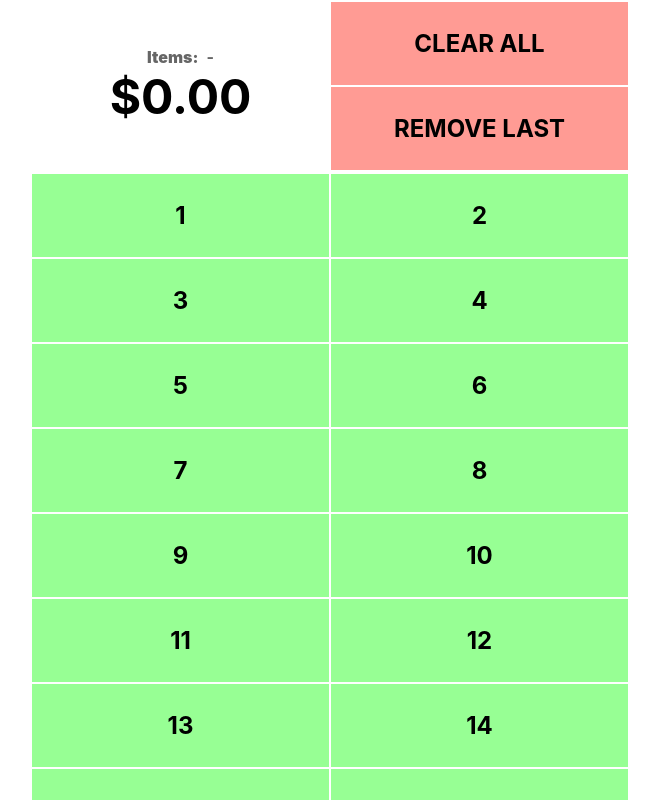
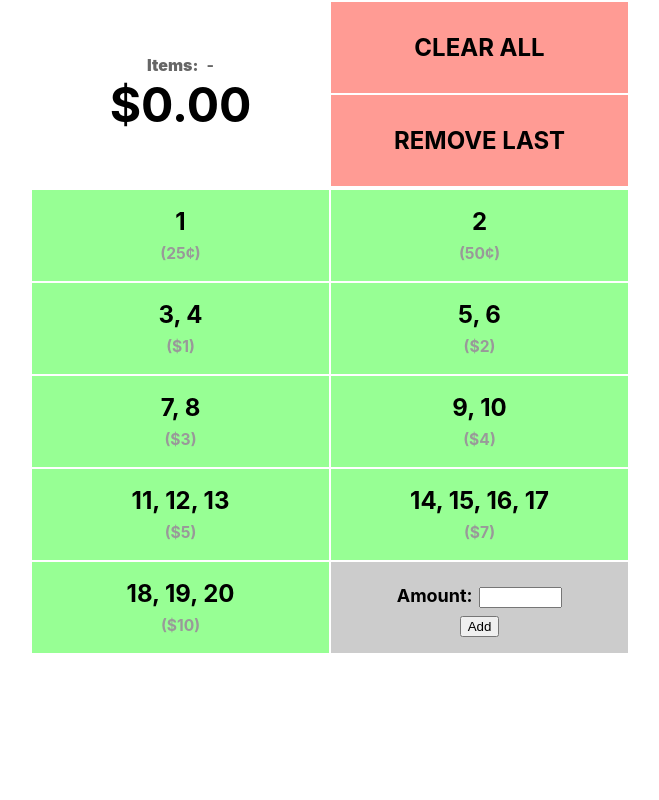
Before and after one commit to nathanalderson/christmas-store-calc, a React (Create React App) app: page / in a window 1280 px wide. Shown: the top 800 px of the page, without its empty margins (310-969 px from the left). Built offline with nearby package versions, Linux system fonts and the light colour scheme.

Commit message:
Combo buttons

```diff
--- a/src/App.css
+++ b/src/App.css
@@ -34,7 +34,8 @@ table {
 td {
   width: 50%;
   font-size: 150%;
-  padding: 1em 0.2em;
+  padding: 0em 0.2em;
+  height: 85px;
   font-weight: bolder;
 }
 
@@ -54,6 +55,11 @@ td {
   border: 3px #888 solid;
 }
 
+.button .value {
+  color: #999;
+  font-size: 65%;
+}
+
 td.number {
   background: #97ff94;
 }
@@ -71,3 +77,20 @@ td.clear:active, td.removelast:active {
   background: #691f1a;
   color: #fff;
 }
+
+td.other {
+  background: #ccc;
+}
+
+td.other label {
+  font-size: 75%;
+}
+
+td.other input {
+  width: 75px;
+  margin-left: .5em;
+}
+
+td.other button {
+  clear: left;
+}
--- a/src/App.js
+++ b/src/App.js
@@ -2,26 +2,26 @@ import './App.css';
 import NumList from './NumList.js'
 import Total from './Total.js'
 import ButtonArea, {Clear, RemoveLast } from './Buttons.js'
-import React, { useState, useEffect } from 'react';
+import React, { useState } from 'react';
 
 function App() {
-  const [numlist, updateNumlist] = useState([]);
+  const [vals, setVals] = useState([]);
 
   return (
     <div className="App">
       <table class="header">
         <tr>
           <td rowspan="2">
-            <NumList numlist={numlist} />
-            <Total numlist={numlist} />
+            <NumList vals={vals} />
+            <Total  vals={vals} />
           </td>
-          <Clear updateNumlist={updateNumlist}/>
+          <Clear setVals={setVals}/>
         </tr>
         <tr>
-          <RemoveLast updateNumlist={updateNumlist}/>
+          <RemoveLast setVals={setVals}/>
         </tr>
       </table>
-      <ButtonArea numlist={numlist} updateNumlist={updateNumlist} />
+      <ButtonArea setVals={setVals} />
     </div>
   )
 }
--- a/src/Buttons.js
+++ b/src/Buttons.js
@@ -1,46 +1,28 @@
+import { getDisplayValue } from './util.js'
+
 function ButtonArea(props) {
   return (
     <div class="button-area">
       <table>
         <tr>
-          <Button updateNumlist={props.updateNumlist} num={1}/>
-          <Button updateNumlist={props.updateNumlist} num={2}/>
+          <Button setVals={props.setVals} val={0.25} display="1" />
+          <Button setVals={props.setVals} val={0.50} display="2" />
         </tr>
         <tr>
-          <Button updateNumlist={props.updateNumlist} num={3}/>
-          <Button updateNumlist={props.updateNumlist} num={4}/>
+          <Button setVals={props.setVals} val={1} display="3, 4" />
+          <Button setVals={props.setVals} val={2} display="5, 6" />
         </tr>
         <tr>
-          <Button updateNumlist={props.updateNumlist} num={5}/>
-          <Button updateNumlist={props.updateNumlist} num={6}/>
+          <Button setVals={props.setVals} val={3} display="7, 8" />
+          <Button setVals={props.setVals} val={4} display="9, 10" />
         </tr>
         <tr>
-          <Button updateNumlist={props.updateNumlist} num={7}/>
-          <Button updateNumlist={props.updateNumlist} num={8}/>
+          <Button setVals={props.setVals} val={5} display="11, 12, 13" />
+          <Button setVals={props.setVals} val={7} display="14, 15, 16, 17" />
         </tr>
         <tr>
-          <Button updateNumlist={props.updateNumlist} num={9}/>
-          <Button updateNumlist={props.updateNumlist} num={10}/>
-        </tr>
-        <tr>
-          <Button updateNumlist={props.updateNumlist} num={11}/>
-          <Button updateNumlist={props.updateNumlist} num={12}/>
-        </tr>
-        <tr>
-          <Button updateNumlist={props.updateNumlist} num={13}/>
-          <Button updateNumlist={props.updateNumlist} num={14}/>
-        </tr>
-        <tr>
-          <Button updateNumlist={props.updateNumlist} num={15}/>
-          <Button updateNumlist={props.updateNumlist} num={16}/>
-        </tr>
-        <tr>
-          <Button updateNumlist={props.updateNumlist} num={17}/>
-          <Button updateNumlist={props.updateNumlist} num={18}/>
-        </tr>
-        <tr>
-          <Button updateNumlist={props.updateNumlist} num={19}/>
-          <Button updateNumlist={props.updateNumlist} num={20}/>
+          <Button setVals={props.setVals} val={10} display="18, 19, 20" />
+          <Other setVals={props.setVals} />
         </tr>
       </table>
     </div>
@@ -50,9 +32,30 @@ function ButtonArea(props) {
 function Button(props) {
   return (
     <td class="button number" onClick={ () =>
-        props.updateNumlist(numlist => [...numlist, props.num])
+        props.setVals(numlist => [...numlist, props.val])
     }>
-      {props.num}
+      {props.display}<br/>
+      <span class="value">({getDisplayValue(props.val)})</span>
+    </td>
+  )
+}
+
+function Other(props) {
+  function clickAdd(event) {
+    event.preventDefault();
+    var val = parseFloat(document.getElementById("amount").value);
+    if (isNaN(val)) { return; }
+    console.log(val);
+    props.setVals(numlist => [...numlist, val])
+  }
+  return (
+    <td class="other">
+      <form>
+        <label>Amount:
+          <input name="amount" type="number" id="amount" />
+        </label><br/>
+        <button onClick={clickAdd}>Add</button>
+      </form>
     </td>
   )
 }
@@ -60,7 +63,7 @@ function Button(props) {
 function RemoveLast(props) {
   return (
     <td class="button removelast" onClick={ () =>
-        props.updateNumlist(numlist => numlist.slice(0,-1))
+        props.setVals(numlist => numlist.slice(0,-1))
     }>
       REMOVE LAST
     </td>
@@ -70,7 +73,7 @@ function RemoveLast(props) {
 function Clear(props) {
   return (
     <td class="button clear" onClick={ () =>
-        props.updateNumlist([])
+        props.setVals([])
     }>
       CLEAR ALL
     </td>
--- a/src/NumList.js
+++ b/src/NumList.js
@@ -1,8 +1,11 @@
+import { getDisplayValue } from './util.js'
+
 function NumList(props) {
+  const vals = props.vals.map(num => getDisplayValue(num));
   return (
     <div class="numlist-container">
       <span class="label">Items:</span>
-      <span class="output">{ props.numlist.join(", ") || "-" }</span>
+      <span class="output">{ vals.join(", ") || "-" }</span>
     </div>
   );
 }
--- a/src/Total.js
+++ b/src/Total.js
@@ -1,21 +1,11 @@
+import { formatter } from './util.js'
+
 function Total(props) {
-  const values = [
-    0.25, 0.50, 1, 1, 2, 2, 3, 3, 4, 4, 5, 5, 5, 7, 7, 7, 7, 10, 10, 10
-  ];
-
   function add(accumulator, a) {
-    return accumulator + values[a-1];
+    return accumulator + a;
   }
 
-  const sum = props.numlist.reduce(add, 0);
-
-  var formatter = new Intl.NumberFormat('en-US', {
-    style: 'currency',
-    currency: 'USD',
-    // These options are needed to round to whole numbers if that's what you want.
-    //minimumFractionDigits: 0, // (this suffices for whole numbers, but will print 2500.10 as $2,500.1)
-    //maximumFractionDigits: 0, // (causes 2500.99 to be printed as $2,501)
-  });
+  const sum = props.vals.reduce(add, 0);
 
   return (
     <div class="total-container">
--- /dev/null
+++ b/src/util.js
@@ -0,0 +1,22 @@
+const formatter = new Intl.NumberFormat('en-US', {
+  style: 'currency',
+  currency: 'USD',
+  // These options are needed to round to whole numbers if that's what you want.
+  // minimumFractionDigits: 0, // (this suffices for whole numbers, but will print 2500.10 as $2,500.1)
+  // maximumFractionDigits: 0, // (causes 2500.99 to be printed as $2,501)
+});
+
+function getDisplayValue(num) {
+  if (num < 1) {
+    return Math.round(num*100) + "¢";
+  } else if (num % 1 == 0) { // whole number
+    return "$" + num;
+  } else {
+    return "$" + num.toFixed(2);
+  }
+}
+
+export {
+  formatter,
+  getDisplayValue
+}
```
